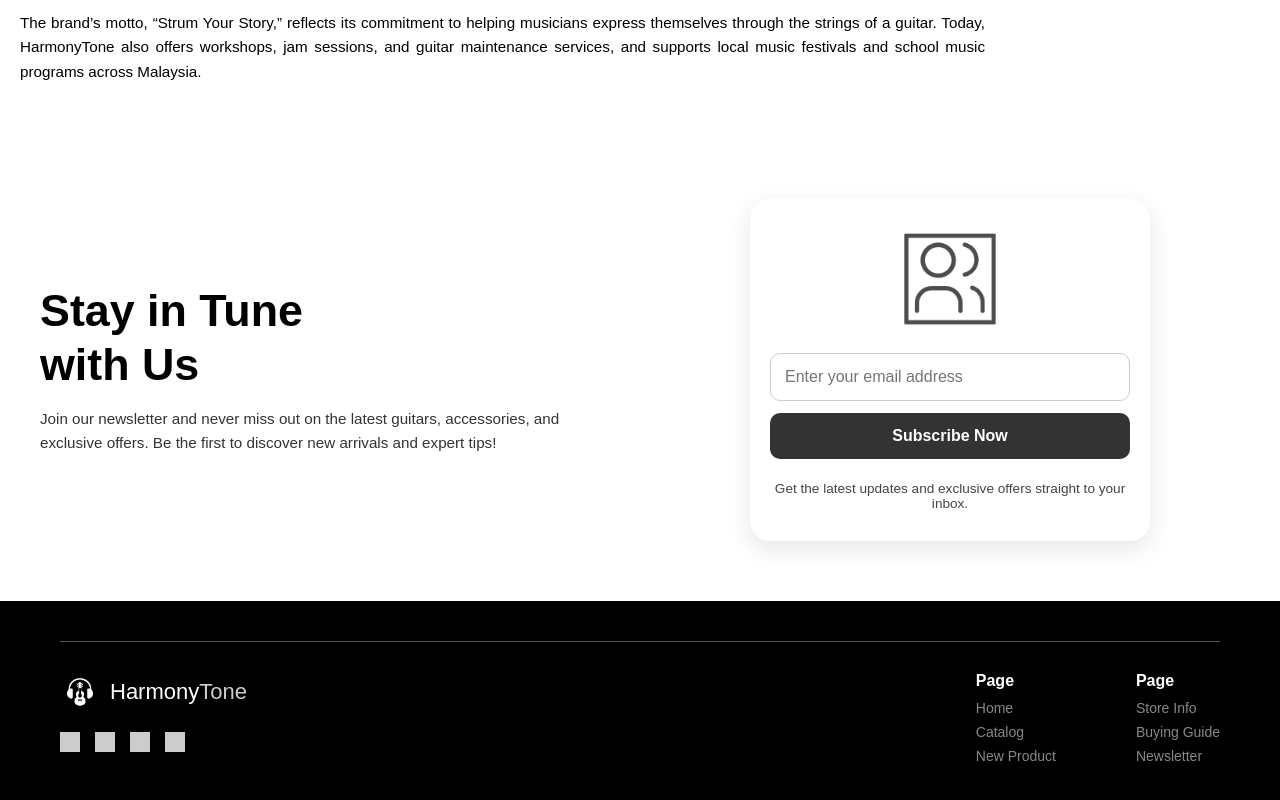
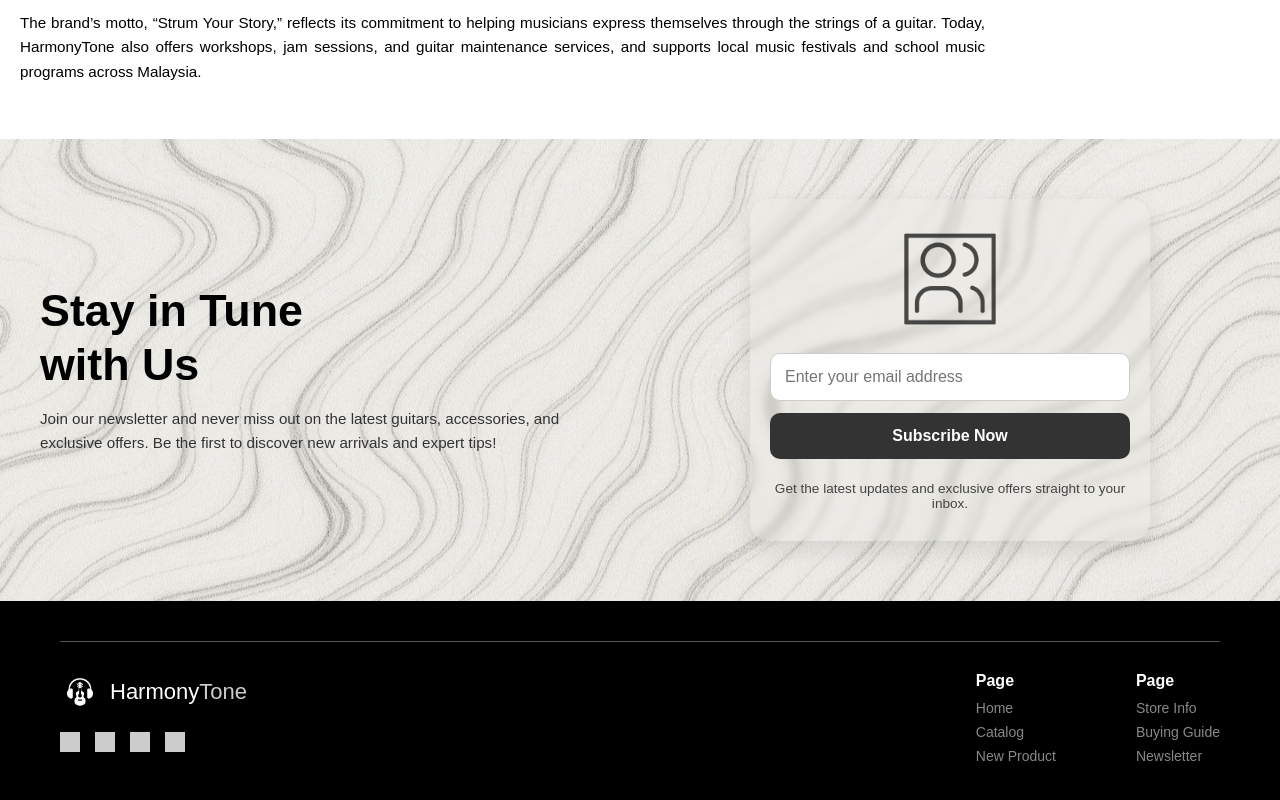
Before and after one commit to Fazrilukman/GuitarStore, a plain HTML site: page index.html in a window 1280 px wide. Shown: the part 3938-4738 px from the top of the page. Drawn offline with Linux system fonts and the light colour scheme; grey boxes are pictures that could not be loaded.

Commit message:
update css

```diff
--- a/Css/style.css
+++ b/Css/style.css
@@ -216,7 +216,7 @@ body {
     justify-content: space-between;
     align-items: center;
     padding: 60px 40px;
-    background: url('img/Background1.jpg'); /* Ganti dengan background bergelombang jika ada */
+    background: url('../img/background1.jpg'); /* Ganti dengan background bergelombang jika ada */
     background-size: cover;
     background-position: center;
     flex-wrap: wrap;
```
